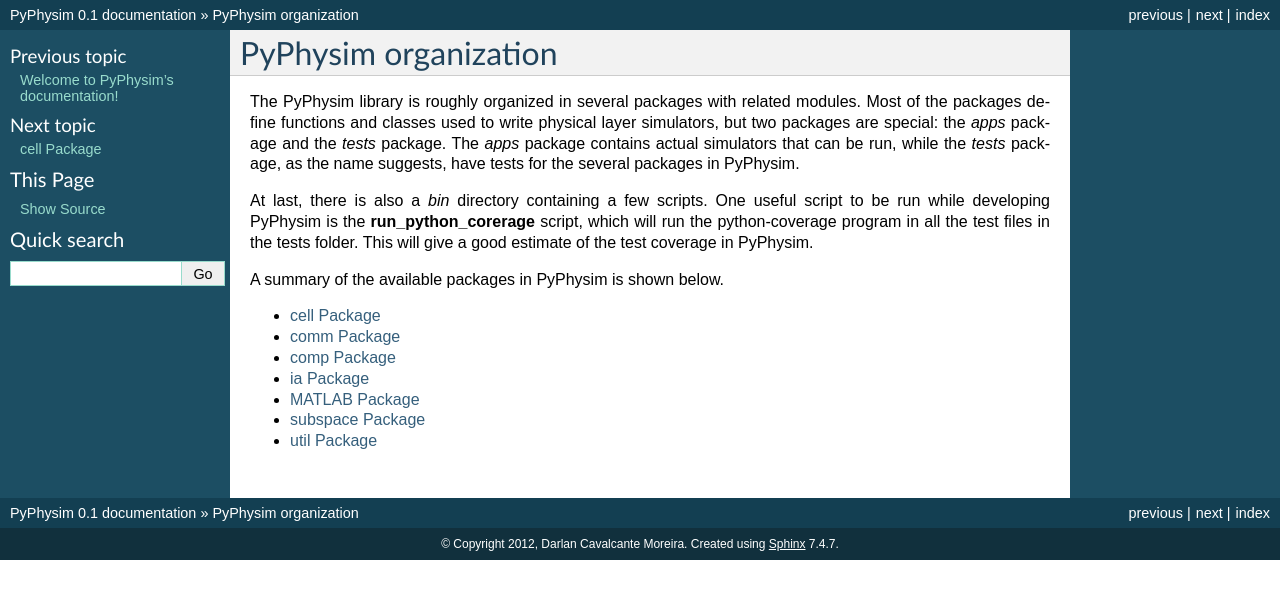
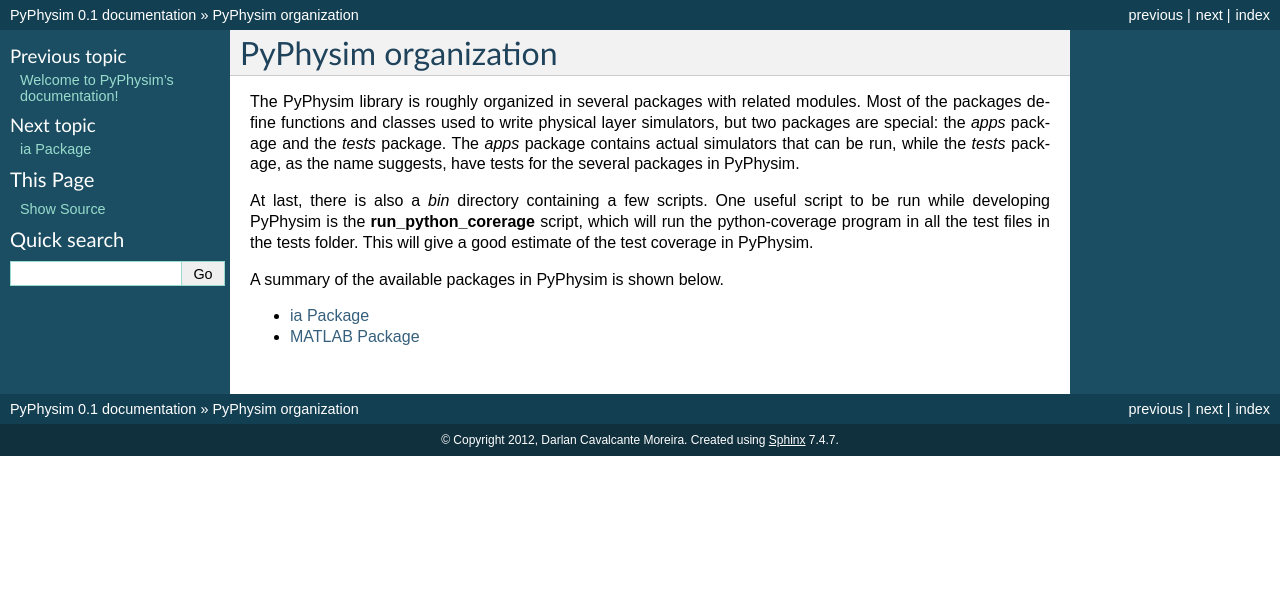
Before and after one commit to darcamo/pyphysim, a Sphinx documentation site: the page built from docs/description.rst, in a window 1280 px wide. Shown: the top 599 px of the page. Built offline with Sphinx 7.4.7, drawn with Linux system fonts in a browser that asks for light colours; formulas are drawn with MathJax 3.

Commit message:
Improved sphinx documentation generation mechanics.
git-svn-id: http://py-physim.googlecode.com/svn/trunk@167 52f46f9c-28e8-69bd-04f8-aaf5e2abe915

```diff
--- /dev/null
+++ b/docs/_templates/class_template.txt
@@ -0,0 +1,32 @@
+{{ fullname }}
+{{ underline }}
+
+.. currentmodule:: {{ module }}
+
+.. autoclass:: {{ objname }}
+
+   {% block methods %}
+
+
+   {% if methods %}
+   .. rubric:: Methods
+
+   .. autosummary::
+      :toctree:
+   {% for item in methods %}
+      ~{{ name }}.{{ item }}
+   {%- endfor %}
+   {% endif %}
+   {% endblock %}
+
+   {% block attributes %}
+   {% if attributes %}
+   .. rubric:: Attributes
+
+   .. autosummary::
+      :toctree: class_attributes_folder
+   {% for item in attributes %}
+      ~{{ name }}.{{ item }}
+   {%- endfor %}
+   {% endif %}
+   {% endblock %}
--- /dev/null
+++ b/docs/_templates/module_template.txt
@@ -0,0 +1,40 @@
+{{ fullname }}
+{{ underline }}
+
+.. automodule:: {{ fullname }}
+
+   {% block functions %}
+   {% if functions %}
+   .. rubric:: Functions
+
+   .. autosummary::
+      :toctree: module_functions_folder
+   {% for item in functions %}
+      {{ item }}
+   {%- endfor %}
+   {% endif %}
+   {% endblock %}
+
+   {% block classes %}
+   {% if classes %}
+   .. rubric:: Classes
+
+   .. autosummary::
+      :toctree: classes_folder
+      :template: class_template.txt
+   {% for item in classes %}
+      {{ item }}
+   {%- endfor %}
+   {% endif %}
+   {% endblock %}
+
+   {% block exceptions %}
+   {% if exceptions %}
+   .. rubric:: Exceptions
+
+   .. autosummary::
+   {% for item in exceptions %}
+      {{ item }}
+   {%- endfor %}
+   {% endif %}
+   {% endblock %}
--- a/docs/conf.py
+++ b/docs/conf.py
@@ -85,7 +85,7 @@
 
 # List of patterns, relative to source directory, that match files and
 # directories to ignore when looking for source files.
-exclude_patterns = ['_build', 'apps*', 'plot*',  'tests*']  # , 'util*', 'subspace*', 'MATLAB*', 'ia*', 'comm*', 'comp*'
+exclude_patterns = ['_build', 'apps*', 'cell*', 'plot*',  'tests*', 'util*', 'subspace*', 'comm*', 'comp*']  # , 'MATLAB*', 'ia*'
 #exclude_patterns = ['_build', 'apps*', 'cell*', 'comm*', 'ia*', 'plot*', 'MATLAB*', 'subspace*', 'tests*', 'util*']
 
 # The reST default role (used for this markup: `text`) to use for all documents.
```
Also changed, not shown: docs/ia.rst (+8 -12 lines).
